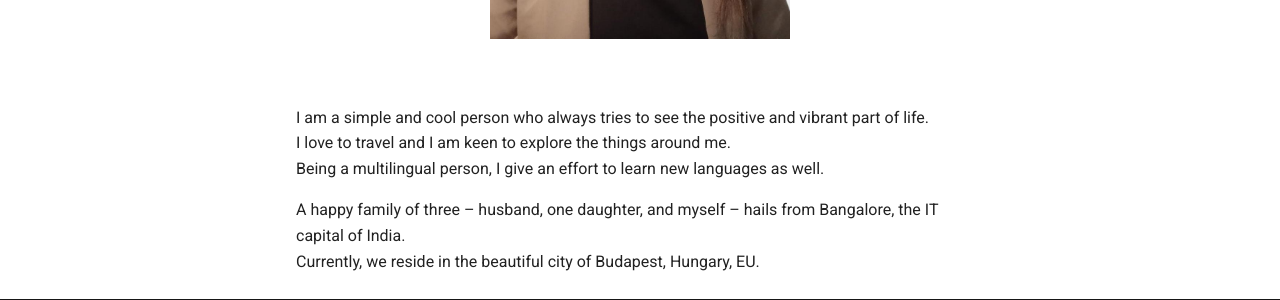
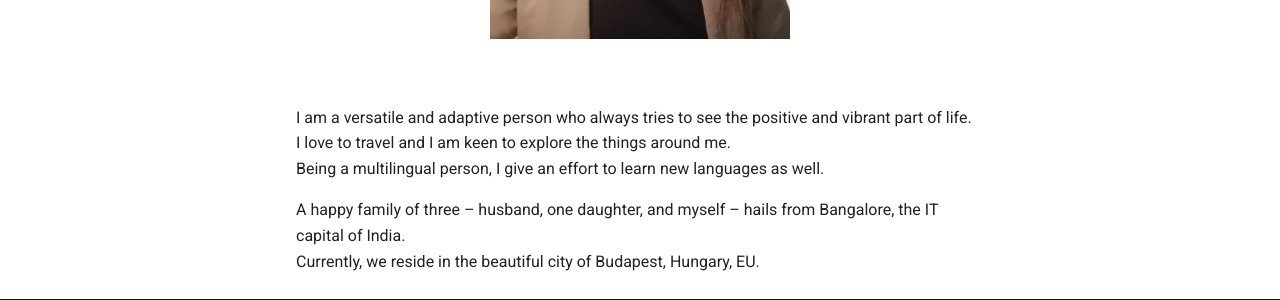
Before and after one commit to DarsanaKS/DarsanaKS-1, an MkDocs documentation site: the page built from docs/index.md, in a window 1280 px wide and 1302 px high. Shown: the part 959-1259 px from the top of the window. Built offline with MkDocs 1.6.1 and Material for MkDocs 9.7.7, drawn with Linux system fonts in a browser that asks for light colours; the version menu is left out.

Commit message:
index file text edits

```diff
--- a/docs/index.md
+++ b/docs/index.md
@@ -22,7 +22,7 @@ Developer Documentation | UX Writing | Testing | Editing
 ## About Me
 <center><img src="Dars3.JPG" alt="Darsana" title="Darsana KS" width="300" /></center><br>
 
-I am a simple and cool person who always tries to see the positive and vibrant part of life.<br>
+I am a versatile and adaptive person who always tries to see the positive and vibrant part of life.<br>
 I love to travel and I am keen to explore the things around me.<br>
 Being a multilingual person, I give an effort to learn new languages as well.<br>
 
```
